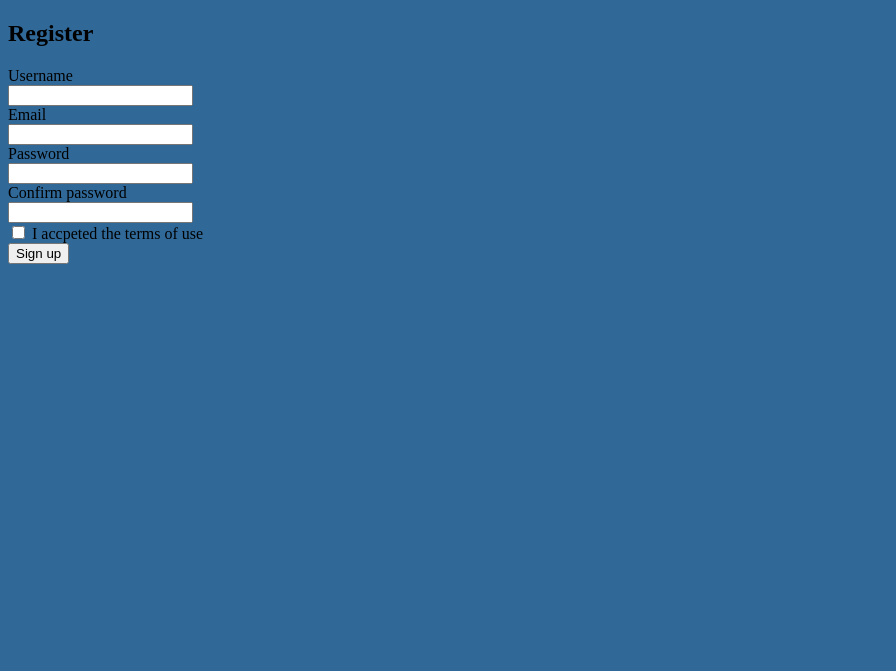
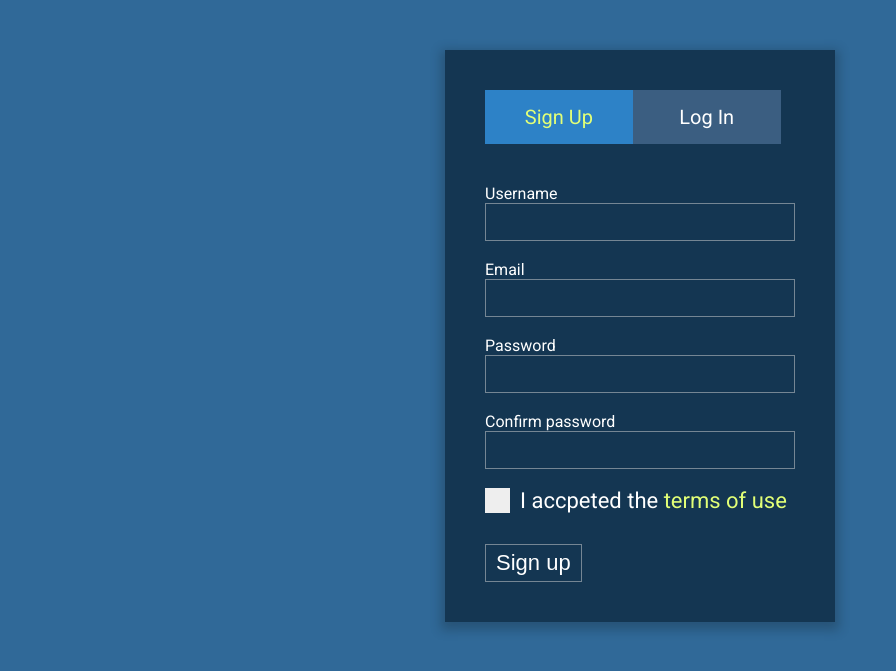
Before and after one commit to AcidSkull/PyReminder, a Flask app: page /register in a window 1280 px wide. Shown: the top 671 px of the page, without its empty margins (0-896 px from the left). Run offline with Flask 2, Linux system fonts and the light colour scheme; some web fonts are replaced.

Commit message:
customize login and register forms

```diff
--- /dev/null
+++ b/static/css/style-forms.css
@@ -0,0 +1,132 @@
+body{
+    display: flex;
+    align-items: center;
+    flex-direction: column;
+    margin-top: 50px;
+}
+
+#form{
+    background: #143652;
+    color: white;
+    max-width: 600px;
+    padding: 40px;
+    box-shadow: 0 4px 10px 4px rgba(19, 35, 47, 0.3);
+}
+
+input{
+    background-image:none;
+    border: 1px #758694 solid;
+    font-size:22px;
+    display:block;
+    padding:5px 10px;
+    background:none;
+    color: white;
+    transition:background-color .25s ease;
+}
+
+input:focus {
+    background-color:#2d82c7;
+}
+
+input[type=submit]:hover{
+    background-color:#2d82c7;
+}
+
+a{
+    text-decoration: none;
+    color: rgb(226, 255, 119);
+}
+
+.tab-group {
+    list-style:none;
+    padding:0;
+    margin:0 0 40px 0;
+}
+.tab-group:after {
+    content: "";
+    display: table;
+    clear: both;
+}
+
+li>a {
+    display:block;
+    text-decoration:none;
+    padding:15px;
+    background:#2d82c7;
+    color:rgb(226, 255, 119);
+    font-size:20px;
+    float:left;
+    width:38%;
+    text-align:center;
+    cursor:pointer;
+    transition:.5s ease;
+  }
+
+li>a:hover {
+    background: #1286e6;
+}
+
+.active a {
+    background:#3b5e81;
+    color:white;
+}
+
+.container {
+    display: block;
+    position: relative;
+    padding-left: 35px;
+    margin-bottom: 12px;
+    cursor: pointer;
+    font-size: 22px;
+    -webkit-user-select: none;
+    -moz-user-select: none;
+    -ms-user-select: none;
+    user-select: none;
+  }
+
+  .container input {
+    position: absolute;
+    opacity: 0;
+    cursor: pointer;
+    height: 0;
+    width: 0;
+  }
+
+  .checkmark {
+    position: absolute;
+    top: 0;
+    left: 0;
+    height: 25px;
+    width: 25px;
+    background-color: #eee;
+  }
+
+  .container:hover input ~ .checkmark {
+    background-color: #ccc;
+  }
+
+  .container input:checked ~ .checkmark {
+    background-color: #2196F3;
+  }
+
+  .checkmark:after {
+    content: "";
+    position: absolute;
+    display: none;
+  }
+
+  .container input:checked ~ .checkmark:after {
+    display: block;
+  }
+
+  .container .checkmark:after {
+    left: 9px;
+    top: 5px;
+    width: 5px;
+    height: 10px;
+    border: solid white;
+    border-width: 0 3px 3px 0;
+    -webkit-transform: rotate(45deg);
+    -ms-transform: rotate(45deg);
+    transform: rotate(45deg);
+  }
--- a/static/css/style.css
+++ b/static/css/style.css
@@ -3,6 +3,8 @@
 
 body{
     background-color: #306998;
+    margin: 0;
+    font-family: 'Roboto', sans-serif;
 }
 
 #main{
@@ -13,7 +15,6 @@ body{
     display: flex;
     flex-direction: column;
     align-items: center;
-    font-family: 'Roboto', sans-serif;
 }
 
 #logo{
@@ -21,7 +22,7 @@ body{
     font-size: 300%;
 }
 
-a {
+a.btn{
     background-color: #4B8BBE;
     color: #FFE873;
     padding: 1em 1.5em;
@@ -29,7 +30,7 @@ a {
     text-transform: uppercase;
   }
 
-  a:hover{
+  a.btn:hover{
     background-color: #FFE873;
     color: #4B8BBE;
   }
--- a/templates/register.html
+++ b/templates/register.html
@@ -1,10 +1,15 @@
 {% extends 'template.html' %}
 {% block head %}
     <title>Sign up now!</title>
+    <link rel="stylesheet" href="{{ url_for('static',filename='css/style-forms.css') }}">
 {% endblock %}
 
 {% block body %}
-    <h2>Register</h2>
+    <div id="form">
+        <ul class="tab-group">
+            <li class="tab"><a href="{{ url_for('register') }}">Sign Up</a></li>
+            <li class="tab active"><a href="{{ url_for('login') }}">Log In</a></li>
+        </ul>
         <form action="" method="post">
             {{ form.csrf_token }}
 
@@ -36,11 +41,12 @@
                 {% for error in form.confirm.errors %}<span style="color:red">{{ error }}</span><br>{% endfor %}
             {% endif %}
 
-        {{ form.accepted_rules() }} {{ form.accepted_rules.label }}<br>
+            <label class="container">I accpeted the <a href="https://www.youtube.com/watch?v=dQw4w9WgXcQ">terms of use</a>{{ form.accepted_rules() }}<span class="checkmark"></span></label><br>
             {% if form.accepted_rules.errors %}
                 {% for error in form.accepted_rules.errors %}<span style="color:red">{{ error }}</span><br>{% endfor %}
             {% endif %}
 
             {{ form.submit() }}
         </form>
+    </div>
 {% endblock %}
```
Also changed, not shown: templates/login.html (+7 -1 lines). Lines whose indentation alone changed are shown as unchanged.
